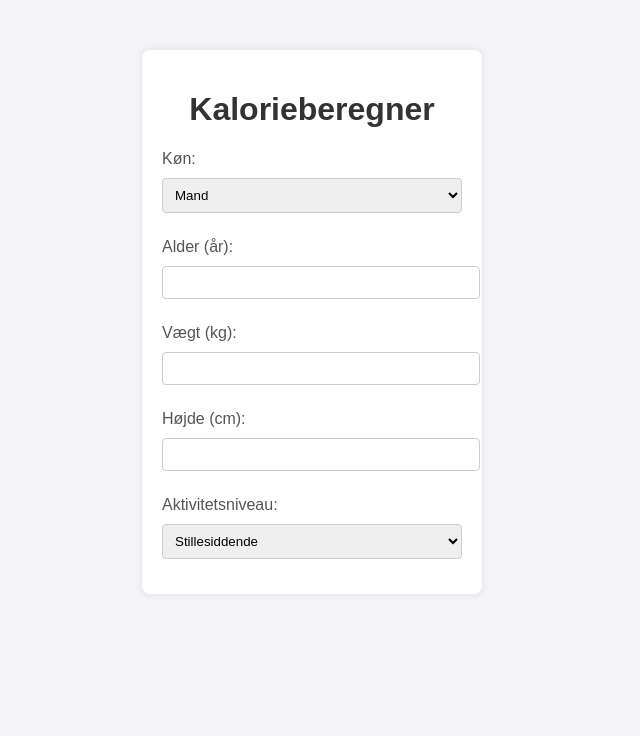
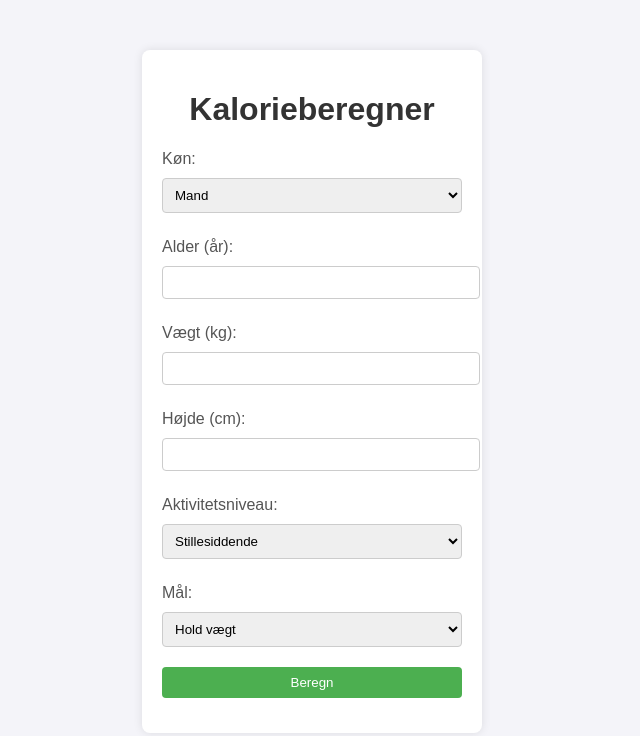
Before and after one commit to OliverHeymathiasen/kalorie-beregner., a plain HTML site: page index.html in a window 1280 px wide. Shown: the whole page, without its empty margins (328-968 px from the left). Drawn offline with Linux system fonts and the light colour scheme.

Commit message:
Update index.html

```diff
--- a/index.html
+++ b/index.html
@@ -34,4 +34,21 @@
                 <option value="1.9">Meget høj aktivitet</option>
             </select>
 
-            <label
+            <label for="goal">Mål:</label>
+            <select id="goal">
+                <option value="0">Hold vægt</option>
+                <option value="-500">Tabe 0,5 kg/uge</option>
+                <option value="-1000">Tabe 1 kg/uge</option>
+                <option value="500">Tag på 0,5 kg/uge</option>
+                <option value="1000">Tag på 1 kg/uge</option>
+            </select>
+
+            <button type="button" onclick="calculateCalories()">Beregn</button>
+        </form>
+
+        <div id="result"></div>
+    </div>
+
+    <script src="script.js"></script>
+</body>
+</html>
```
